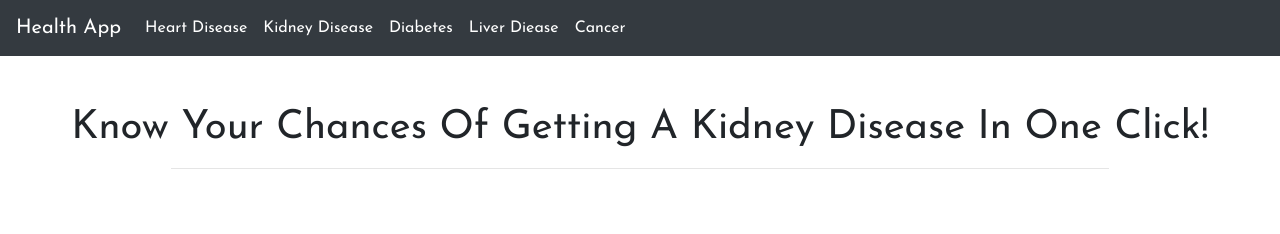
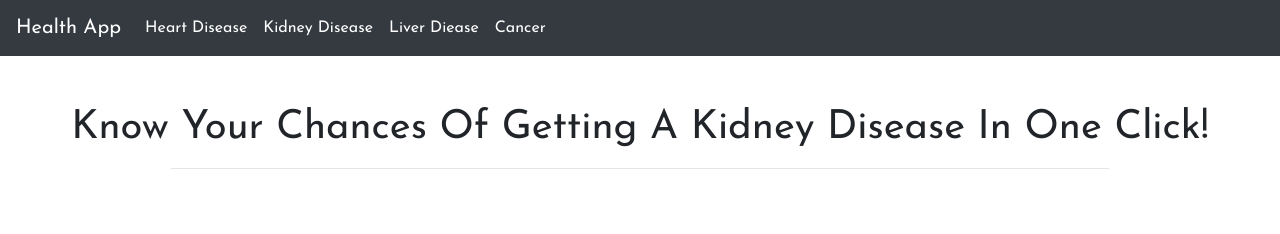
Before and after one commit to Sagar-Gyanchandani/HA_Kidney, a Flask app: page /kidney in a window 1280 px wide. Shown: the top 234 px of the page. Run offline with Flask 2, Linux system fonts and the light colour scheme; some libraries are stand-ins or nearby versions.

Commit message:
Update kidney.html

```diff
--- a/templates/kidney.html
+++ b/templates/kidney.html
@@ -44,9 +44,7 @@
 						<li class="nav-item active">
 							<a class="nav-link" href="https://health-care-kidney.herokuapp.com/kidney">Kidney Disease</a>
 						</li>
-						<li class="nav-item active">
-							<a class="nav-link" href="https://health-care-diabetes.herokuapp.com/diabetes">Diabetes</a>
-						</li>
+
 						<li class="nav-item active">
 							<a class="nav-link" href="https://health-care-liver.herokuapp.com/liver">Liver Diease</a>
 						</li>
```
